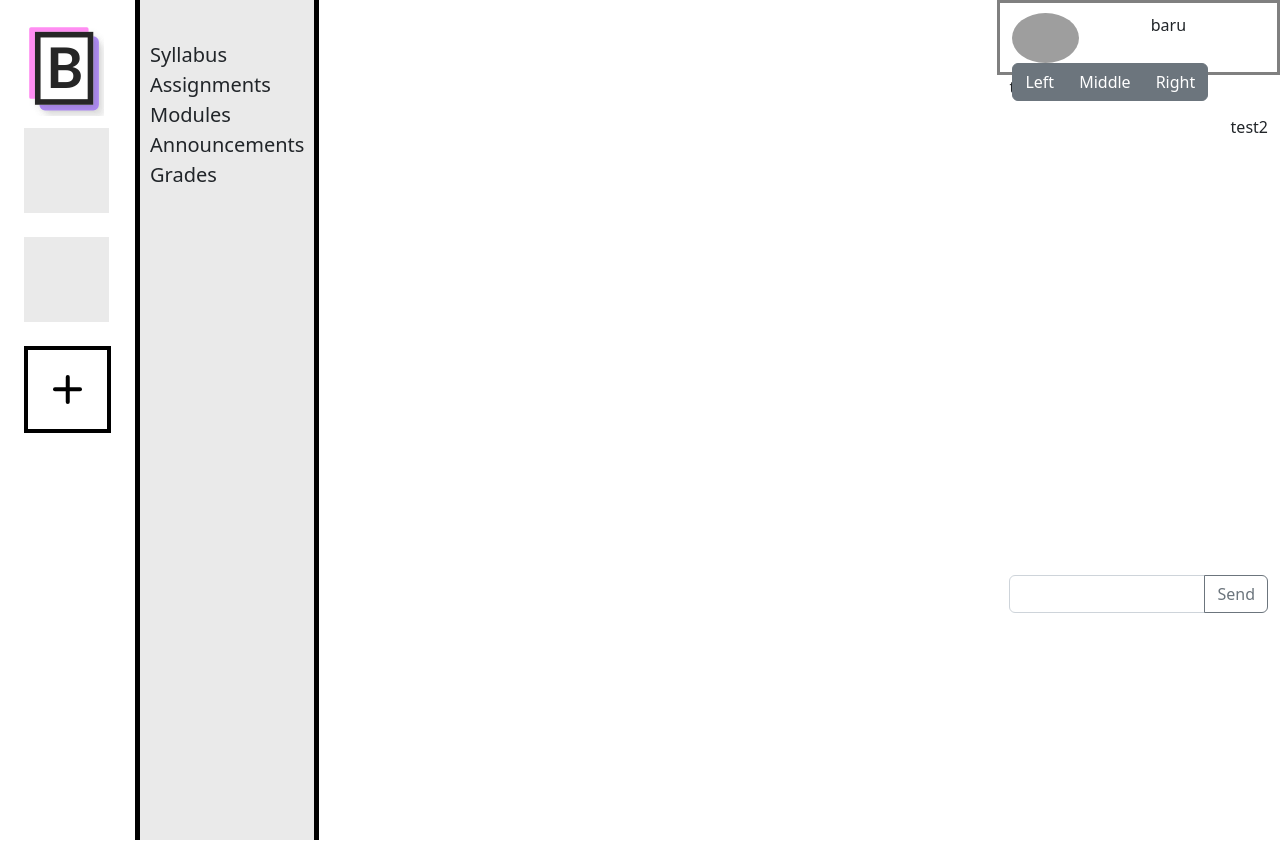
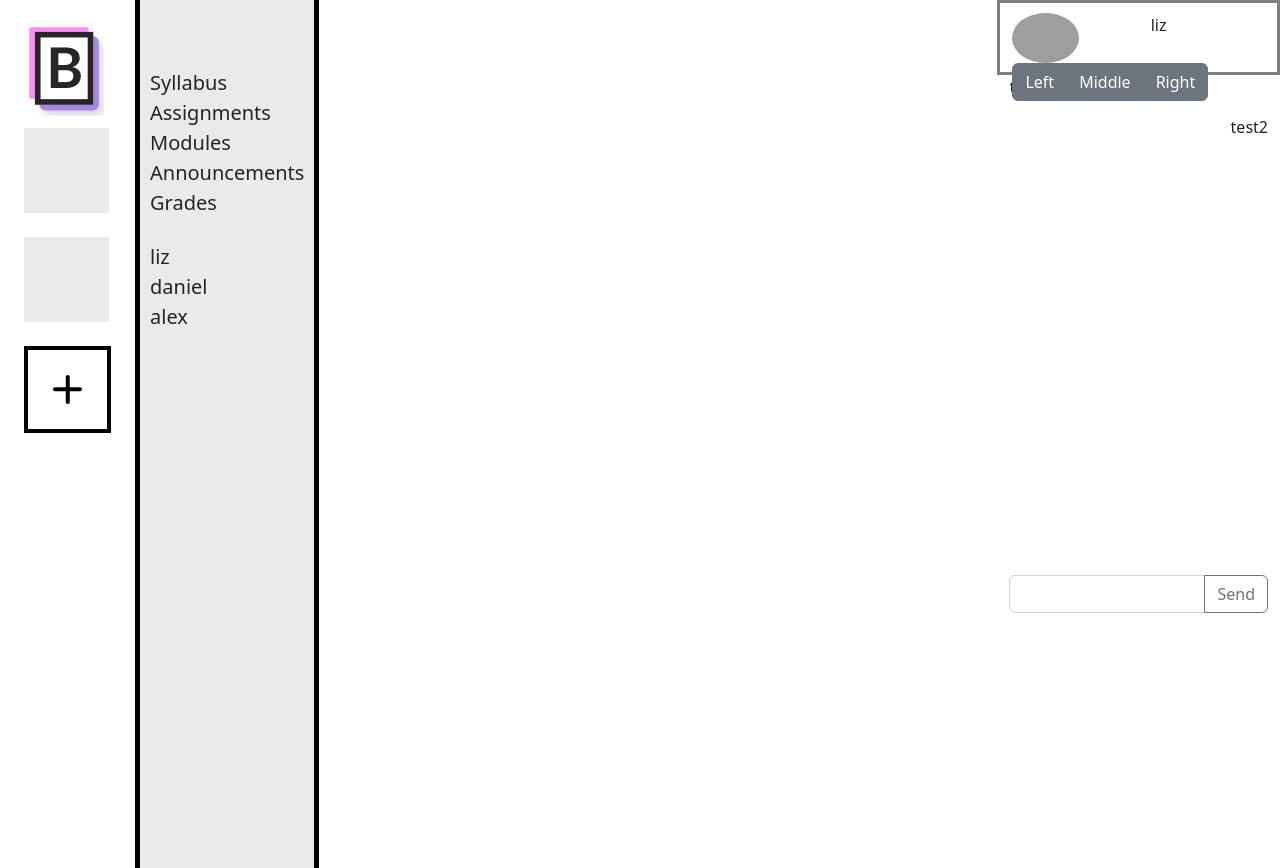
Before and after one commit to corncob567/AlternaCanvas, a React (Create React App) app: page / in a window 1280 px wide. Before the commit the page ends 840 px from the top, so only its background shows below. Built offline with nearby package versions, Linux system fonts and the light colour scheme; grey boxes are pictures that could not be loaded; a web font is replaced by a local one.

Commit message:
multiple chats

```diff
--- a/src/App.js
+++ b/src/App.js
@@ -1,24 +1,32 @@
 import './App.scss';
 import { Outlet } from 'react-router-dom';
-import React from 'react';
+import React, { useState } from 'react';
 import CourseNav from './components/navigation/CourseNav';
 import CourseSelector from './components/navigation/CourseSelector';
 import ChatWindow from './components/chat/ChatWindow'
 
 const App = () => {
+  const [chatData, setChatData] = useState({
+    "liz": {"data": [{"content":"test1", "author": "false"}, {"content":"test2", "author": "true"}]},
+    "daniel": {"data": [{"content":"test3", "author": "false"}, {"content":"test4", "author": "true"}]},
+    "alex": {"data": [{"content":"test5", "author": "false"}, {"content":"test6", "author": "true"}]},
+  })
+
+  let [currChatName, setCurrChatName] = useState('liz');
+
     return (
         <div className='App'>
             <div className='courseSelector--container'>
               <CourseSelector/>
             </div>
             <div className='courseNav--container'>
-              <CourseNav/>
+              <CourseNav chats={Object.keys(chatData)} setCurrChatName={setCurrChatName}/>
             </div>
             <div className='pageOutletWrapper'>
               <Outlet/>
             </div>
             <div className='chatColumn'>
-              <ChatWindow/>
+              <ChatWindow currChatData={chatData[currChatName]} currChatName={currChatName} setChatData={setChatData}/>
             </div>
         </div>
     );
--- a/src/components/chat/ChatBody.jsx
+++ b/src/components/chat/ChatBody.jsx
@@ -1,10 +1,10 @@
-import React from 'react';
+import React, { useEffect } from 'react';
 import ChatMessage from './ChatMessage';
 
 function ChatBody(props) {
     return (
-        <div className='chat-body'>
-            {props.messages.map((message) => {
+        <div className='chat-body' >
+            {props.messages.data.map((message) => {
                 return <ChatMessage content={message.content} author={message.author}></ChatMessage>
             })}
         </div>
--- a/src/components/chat/ChatInput.jsx
+++ b/src/components/chat/ChatInput.jsx
@@ -11,7 +11,15 @@ function ChatInput(props){
         onInput = ({target:{value}}) => setValue(value)
 
     function handleClick(){
-        props.addMessage(messages => [...messages, {'content': value, 'author': 'true'}])
+        props.addMessage(messages => {
+            // messages[props.currChatName].data = [...messages[props.currChatName].data, {'content': value, 'author': true}]
+            // return messages
+            let messagesCopy = JSON.parse(JSON.stringify(messages));
+            let currentMessages = messagesCopy[props.currChatName].data.slice();
+            currentMessages.push( {'content': value, 'author': 'true'});
+            messagesCopy[props.currChatName].data = currentMessages;
+            return messagesCopy;
+        })
         setValue(value => value = '');
     }
 
@@ -22,7 +30,7 @@ function ChatInput(props){
 
     return (
         <InputGroup>
-            <Form.Control aria-label="With textarea" onChange={onInput} value={value} onKeyDownCapture={handleKeyPress}/>
+            <Form.Control aria-label="With textarea" onChange={onInput} value={value || ''} onKeyDownCapture={handleKeyPress}/>
             <Button type='submit' variant="outline-secondary" onClick={handleClick}>Send</Button>
         </InputGroup>
     )
--- a/src/components/chat/ChatWindow.jsx
+++ b/src/components/chat/ChatWindow.jsx
@@ -4,21 +4,20 @@ import ChatBody from './ChatBody'
 
 import Container from 'react-bootstrap/Container';
 import Row from 'react-bootstrap/Row';
-import React, { useState } from "react";
+import React from "react";
 
 function ChatWindow(props) {
-    const [messages, setMessages] = useState([{"content":"test1", "author": "false"}, {"content":"test2", "author": "true"}]);
 
     return (
         <Container fluid>
             <Row lg={1}>
-                <ChatHeader name='baru' url="https://media.geeksforgeeks.org/wp-content/uploads/20210425000233/test-300x297.png"></ChatHeader>
+                <ChatHeader name={props.currChatName} url="https://media.geeksforgeeks.org/wp-content/uploads/20210425000233/test-300x297.png"></ChatHeader>
             </Row>
             <Row>
-                <ChatBody messages={messages}></ChatBody>
+                <ChatBody messages={props.currChatData}></ChatBody>
             </Row>
             <Row lg={1}>
-                <ChatInput addMessage={setMessages}></ChatInput>
+                <ChatInput addMessage={props.setChatData} currChatName={props.currChatName}></ChatInput>
             </Row>
         </Container>
     )
--- /dev/null
+++ b/src/components/navigation/ChatSelect.jsx
@@ -0,0 +1,10 @@
+import React from 'react';
+import '../../styles/main.scss';
+
+export default function ChatSelect(props){
+    return (
+        <li>
+            <a onClick={props.click}>{props.chatName}</a>
+        </li>
+    )
+}
--- a/src/components/navigation/CourseNav.jsx
+++ b/src/components/navigation/CourseNav.jsx
@@ -1,8 +1,16 @@
-import React from 'react';
+import React, { useEffect } from 'react';
 import '../../styles/main.scss';
 import { NavLink } from 'react-router-dom';
+import { propTypes } from 'react-bootstrap/esm/Image';
+import ChatSelect from './ChatSelect';
 
-function CourseNav({courseID, courseName, courseImg, courseProfessor}) {
+function CourseNav({courseID, courseName, courseImg, courseProfessor, chats, setCurrChatName}) {
+    function updateCurrChatName(chatName){
+        setCurrChatName(currChatName => currChatName = chatName)
+    }
+    function test(){
+        console.log('test')
+    }
     return (
         <div className='courseNav'>
             <div className='courseNav--course-info'>
@@ -26,6 +34,10 @@ function CourseNav({courseID, courseName, courseImg, courseProfessor}) {
                 <li>
                     <NavLink to='/grades' className={e => (e.isActive ? 'courseNav--item active' : 'courseNav--item')}>Grades</NavLink>
                 </li>
+                <br></br>
+                {chats.map((chat) => {
+                    return <ChatSelect chatName={chat} click={() => updateCurrChatName(chat)}></ChatSelect>
+                })}
             </ul>
         </div>
     );
--- a/src/styles/components/Courses.scss
+++ b/src/styles/components/Courses.scss
@@ -10,7 +10,7 @@
         overflow: auto; /* Enable scrolling if the sidenav has too much content */
     }
 
-    a {
+    a, p {
         text-decoration: none;
         text-align: center;
         padding: 10px;
```
